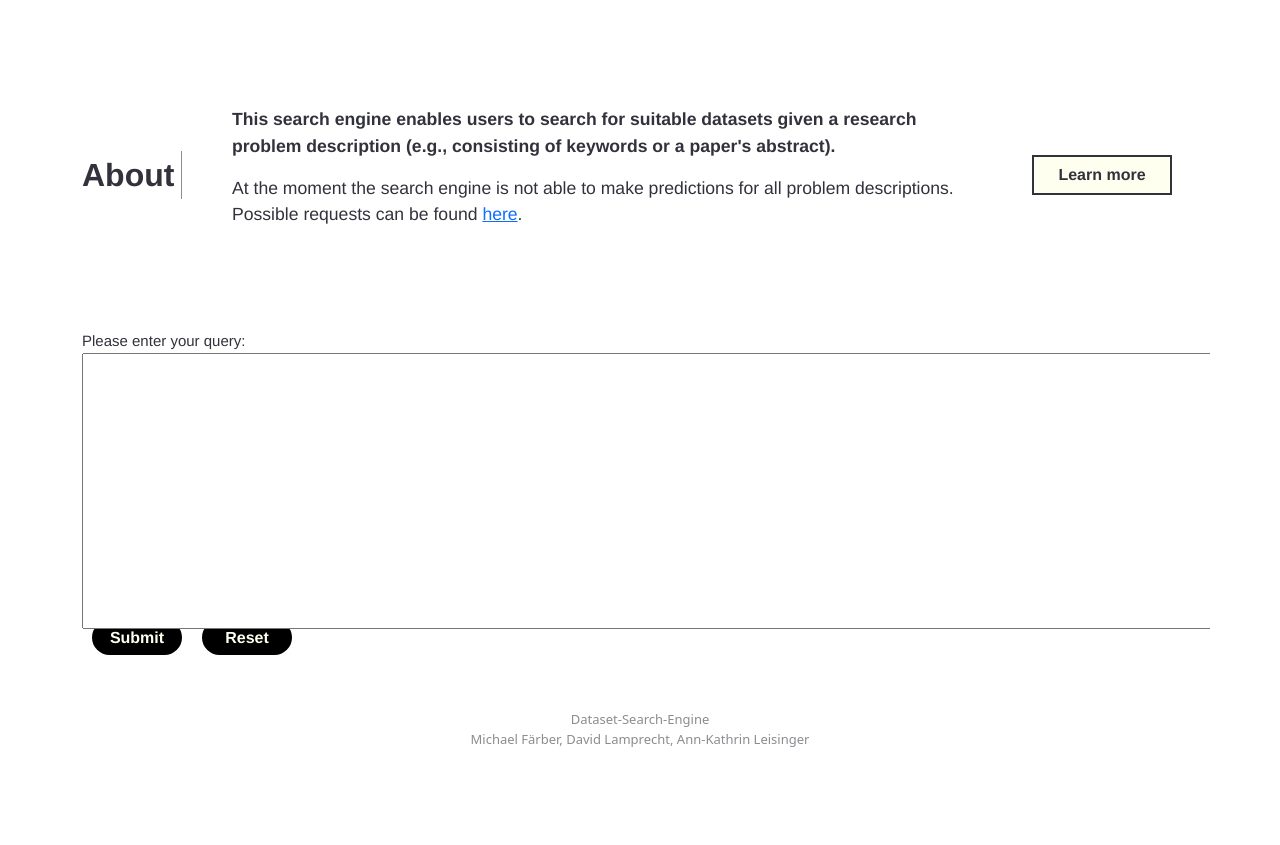
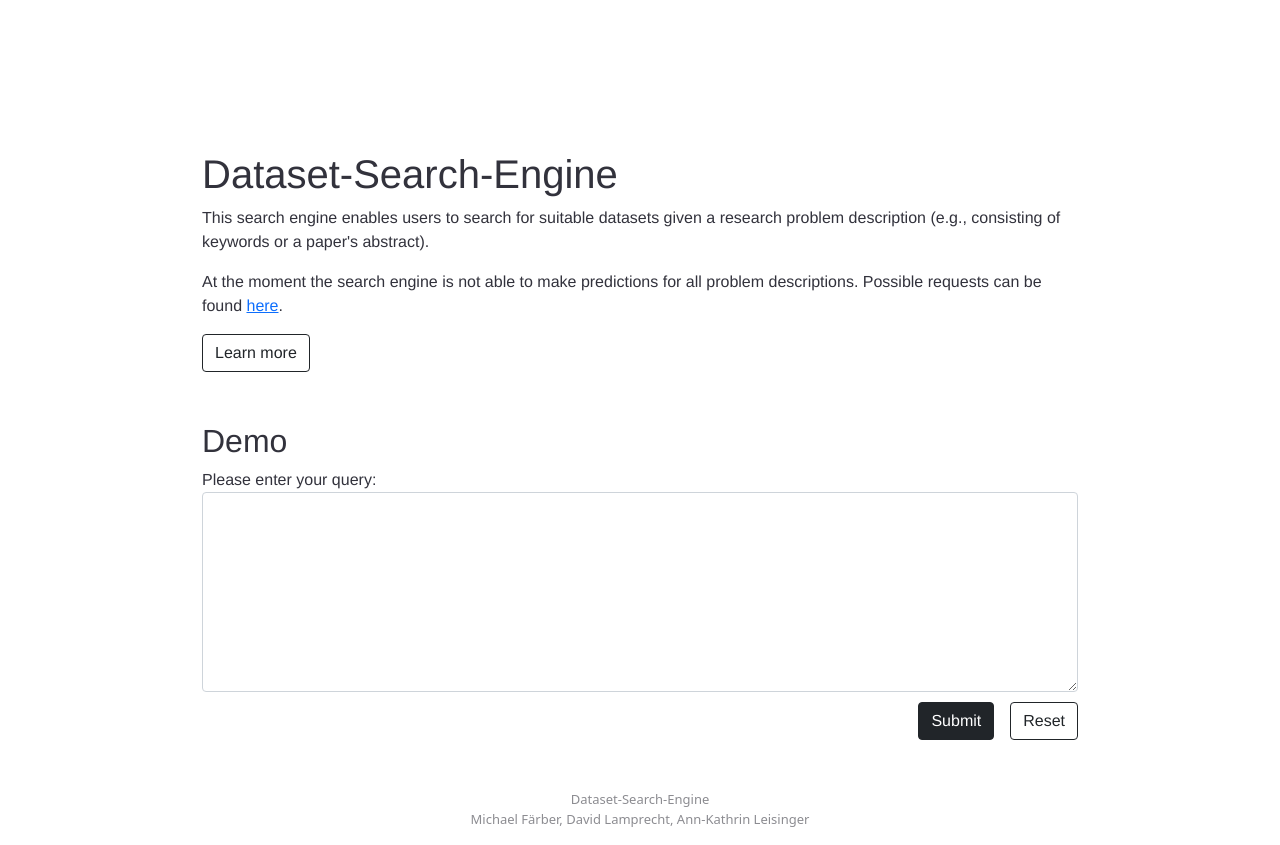
Before and after one commit to michaelfaerber/datahunter, a Django app: page / in a window 1280 px wide. Shown: the part 56-901 px from the top of the page. Before the commit the page ends 803 px from the top, so only its background shows below. Run offline with Django 3.2, Linux system fonts and the light colour scheme; some libraries are stand-ins or nearby versions.

Commit message:
Style home

```diff
--- a/templates/home.html
+++ b/templates/home.html
@@ -2,30 +2,32 @@
 {% load static %}
 
 {% block content %}
-<div class="container" id="hcontainer">
-    <div id="hdes">
-        <div id="hdes1">
-            <b>About</b>
-        </div>
-        <div id="hdes2">
-            <p><b>This search engine enables users to search for suitable datasets given a research problem description (e.g., consisting of keywords or a paper's abstract).
-            </b></p>
-            <p>At the moment the search engine is not able to make predictions for all problem descriptions. Possible requests can be found <a href="possible_queries">here</a>.
-       </div>
-        <div id="hdes3">
-            <form id="aboutb" method="GET"></form>
-            <button type="submit" form="aboutb" formaction="about" style="border:2px solid rgb(50, 50, 60); background-color:ivory; color:rgb(50, 50, 60); width: 140px; height:40px"><b>Learn more</b></button>
-        </div>
-    </div>
-    <div id="hmain">
-        <form id="queryform">
-            <label for="querytext">Please enter your query:</label><br>
-            <textarea name="querytext" rows="12" cols="125"></textarea><br>
+<div class="container" style="max-width: 900px; margin-bottom: 50px">
+
+<div class="row" style="margin-top: 50px">
+    <div class="col">
+        <h1>Dataset-Search-Engine</h1>
+
+        <p>This search engine enables users to search for suitable datasets given a research problem description (e.g., consisting of keywords or a paper's abstract).</p>
+        <p>At the moment the search engine is not able to make predictions for all problem descriptions. Possible requests can be found <a href="possible_queries">here</a>.</p>
+
+        <form class="row" id="aboutb" method="GET"></form>
+            <button class="btn btn-outline-dark" type="submit" form="aboutb" formaction="about">Learn more</button>
         </form>
     </div>
-    <div id="hsub">
-        <button class="mybutton1" type="submit" form="queryform" formaction="recommendation"><b>Submit</b></button>
-        <button class="mybutton1" type="reset" form="queryform"><b>Reset</b></button>
-    </div>
+</div>
+
+<div class="row" style="margin-top: 50px">
+    <form id="queryform" class="col-12">
+        <h2>Demo</h2>
+        <label class="control-label" for="querytext">Please enter your query:</label>
+        <textarea class="form-control" name="querytext" style="height: 200px"></textarea>
+        <div class="d-grid gap-2 d-md-flex justify-content-md-end" style="margin-top: 10px">
+            <button class="btn btn-dark me-md-2" type="submit" form="queryform" formaction="recommendation">Submit</button>
+            <button class="btn btn-outline-dark" type="reset" form="queryform">Reset</button>
+        </div>
+    </form>
+</div>
+
 </div>
 {% endblock %}
```
